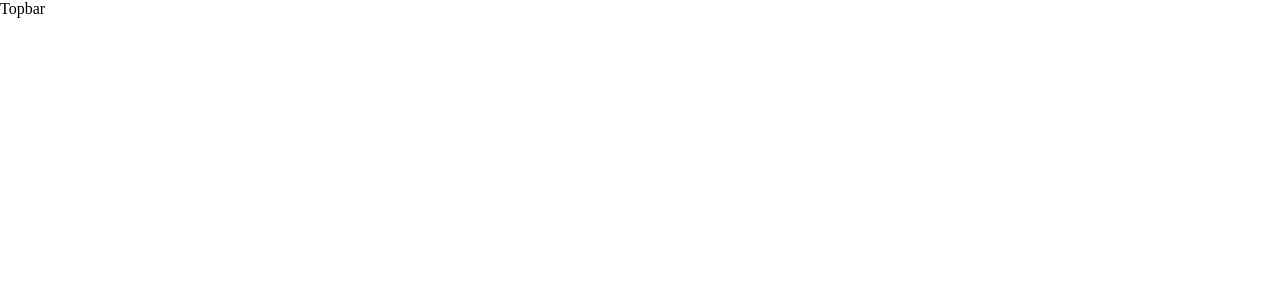
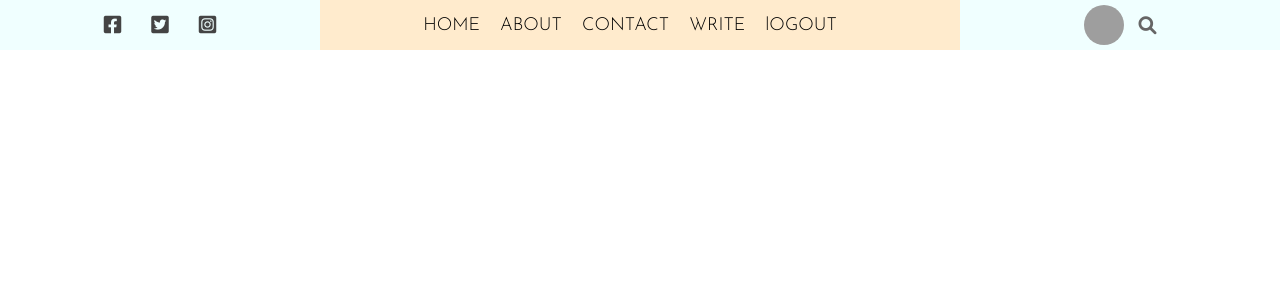
Before and after one commit to karkisunil1200/karki-blog, a React (Create React App) app: page / in a window 1280 px wide. Shown: the top 300 px of the page. Built offline with nearby package versions, Linux system fonts and the light colour scheme; grey boxes are pictures that could not be loaded; a web font is replaced by a local one.

Commit message:
Added topbar componenet

```diff
--- a/public/index.html
+++ b/public/index.html
@@ -13,6 +13,13 @@
       href="https://fonts.googleapis.com/css2?family=Festive&family=Josefin+Sans:ital,wght@0,100;0,200;0,300;0,400;0,500;0,600;0,700;1,100;1,700&family=Roboto:ital,wght@0,100;0,300;0,400;0,500;0,700;0,900;1,500;1,700&family=Source+Sans+Pro:ital,wght@0,200;0,300;0,400;0,600;0,700;0,900;1,200;1,300;1,400;1,600;1,700;1,900&family=Supermercado+One&display=swap"
       rel="stylesheet"
     />
+    <link
+      rel="stylesheet"
+      href="https://cdnjs.cloudflare.com/ajax/libs/font-awesome/6.0.0/css/all.min.css"
+      integrity="sha512-9usAa10IRO0HhonpyAIVpjrylPvoDwiPUiKdWk5t3PyolY1cOd4DSE0Ga+ri4AuTroPR5aQvXU9xC6qOPnzFeg=="
+      crossorigin="anonymous"
+      referrerpolicy="no-referrer"
+    />
 
     <style>
       * {
--- a/src/topbar/Topbar.jsx
+++ b/src/topbar/Topbar.jsx
@@ -1,7 +1,32 @@
 import React from "react";
+import "./topbar.css";
 
 const Topbar = () => {
-  return <div>Topbar</div>;
+  return (
+    <div className="top">
+      <div className="topLeft">
+        <i className="topIcon fa-brands fa-facebook-square"></i>
+        <i className="topIcon fa-brands fa-twitter-square"></i>
+        <i className="topIcon fa-brands fa-instagram-square"></i>
+      </div>
+      <div className="topCenter">
+        <ul className="topList">
+          <li className="topListItem">HOME</li>
+          <li className="topListItem">ABOUT</li>
+          <li className="topListItem">CONTACT</li>
+          <li className="topListItem">WRITE</li>
+          <li className="topListItem">lOGOUT</li>
+        </ul>
+      </div>
+      <div className="topRight">
+        <img
+          src="https://avatarfiles.alphacoders.com/123/123497.png"
+          alt="profile-pic"
+          className="topImg"
+        />
+        <i class="topSearchIcon fa-solid fa-magnifying-glass"></i>
+      </div>
+    </div>
+  );
 };
-
 export default Topbar;
--- a/src/topbar/topbar.css
+++ b/src/topbar/topbar.css
@@ -0,0 +1,64 @@
+.top {
+  width: 100%;
+  height: 50px;
+  position: sticky;
+  top: 0;
+  display: flex;
+  align-items: center;
+  font-family: "Josefin Sans", sans-serif;
+}
+
+.topLeft,
+.topRight {
+  flex: 3;
+  justify-content: center;
+  align-items: center;
+  display: flex;
+  background-color: azure;
+  height: 100%;
+}
+.topCenter {
+  flex: 6;
+  background-color: blanchedalmond;
+  align-items: center;
+  display: flex;
+  justify-content: center;
+  height: 100%;
+}
+
+.topIcon {
+  font-size: 20px;
+  margin: 15px;
+  color: #444;
+  cursor: pointer;
+}
+
+.topList {
+  display: flex;
+  list-style-type: none;
+
+  justify-content: center;
+  align-items: center;
+  margin: 0;
+  padding: 0;
+}
+
+.topListItem {
+  margin-right: 20px;
+  font-size: 18px;
+  font-weight: 300;
+}
+
+.topImg {
+  width: 40px;
+  height: 40px;
+  border-radius: 50%;
+  object-fit: cover;
+}
+
+.topSearchIcon {
+  font-size: 18px;
+  color: #666;
+  cursor: pointer;
+  margin-left: 15px;
+}
```
